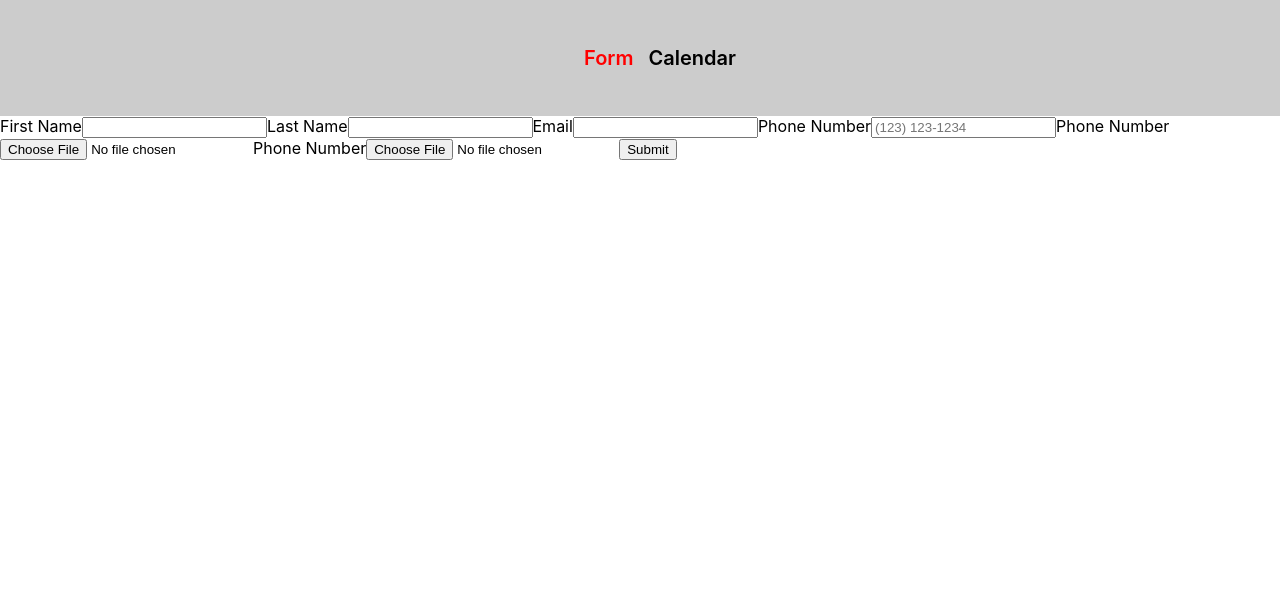
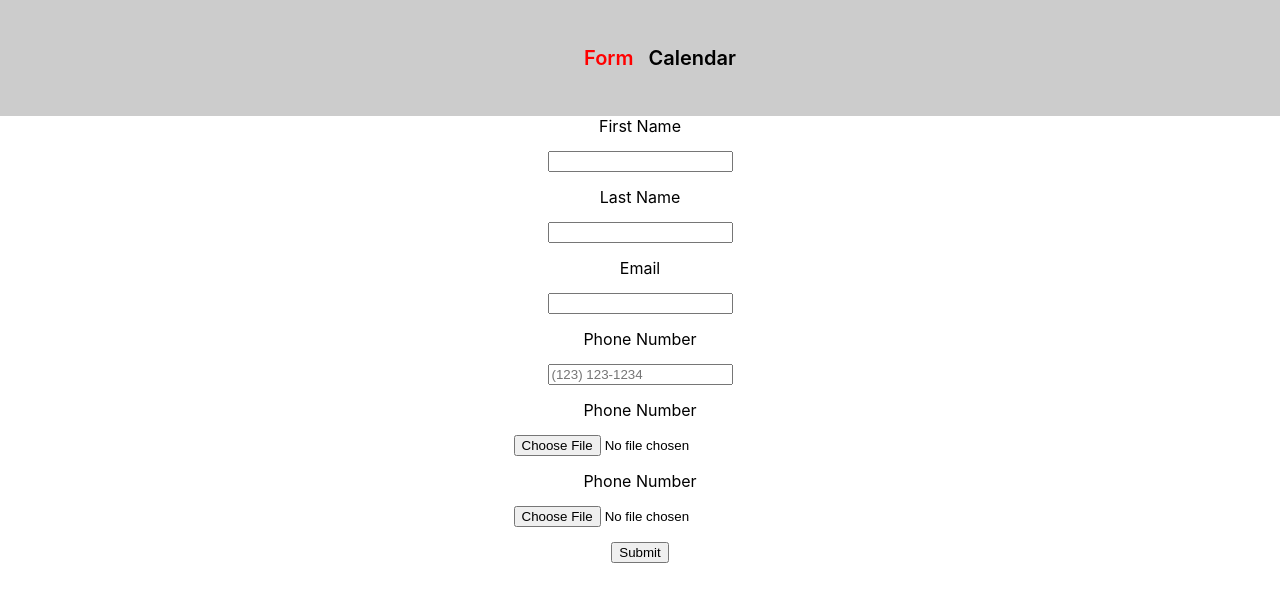
Before and after one commit to xolesteroll/react-test-task, a React (Create React App) app: page / in a window 1280 px wide. Shown: the top 602 px of the page. Built offline with nearby package versions, Linux system fonts and the light colour scheme.

Commit message:
flex for form

```diff
--- a/src/components/Form/Form.js
+++ b/src/components/Form/Form.js
@@ -28,7 +28,7 @@ const Form = () => {
     console.log(formik)
 
     return (
-        <form onSubmit={formik.handleSubmit}>
+        <form className={s.form} onSubmit={formik.handleSubmit}>
             <label htmlFor="firstName">First Name</label>
             <input
                 type="text"
--- a/src/components/Form/Form.module.css
+++ b/src/components/Form/Form.module.css
@@ -1,3 +1,10 @@
+.form {
+    display: flex;
+    flex-direction: column;
+    align-items: center;
+    row-gap: 15px;
+}
+
 .formField.invalid {
     border: 1px solid red;
 }
```
